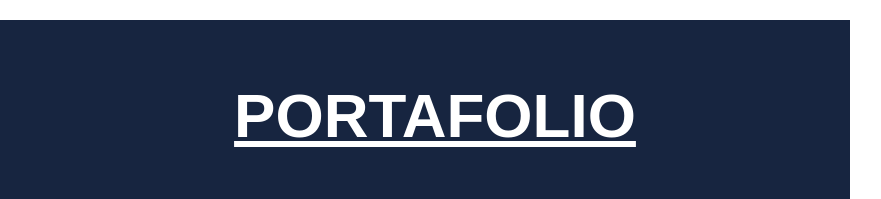
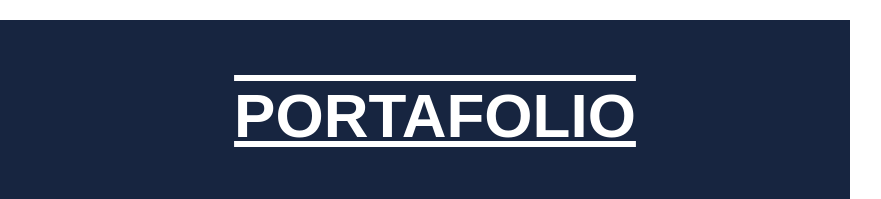
Before and after one commit to DanielLopez7e8/DanielLopez-ITB2425-MDS, a plain HTML site: page TA04/pagines/p1.html in a window 1280 px wide. Shown: the top 199 px of the page, 302-1183 px from the left. Drawn offline with Linux system fonts and the light colour scheme.

```diff
--- a/TA04/css/elmeuestile.css
+++ b/TA04/css/elmeuestile.css
@@ -132,6 +132,16 @@ h1.under {
     padding-left: 194px;
 }
 
+p.underover {
+    text-decoration: underline overline;
+    font-family: 'Maven Pro', sans-serif;
+    font-weight: bold;
+    text-transform: uppercase;
+    margin: 1;
+    font-size: 62px;
+    padding-top: 1px; /* Asegura que el texto no se superponga con el logo */
+    padding-left: 194px;
+}
 
 #primer_imagen {
     width: 100%;
--- a/TA04/pagines/p1.html
+++ b/TA04/pagines/p1.html
@@ -11,7 +11,7 @@
     <div id="caixa">
         <header id="header_superior">
             <img src="../imatges/itb-removebg-preview.png" alt="Logo" id="logo"> <!-- Add logo here -->
-            <h1 class="under">Portafolio</h1>
+            <p class="underover">Portafolio</h1>
         </header>
 
         <section1>
@@ -47,6 +47,7 @@
           <p>&copy; 2024 Grupo 2. Todos los derechos reservados para el grupo 2.</p>
         </div>
     </div>
+    <script src="/TA04/script.js"></script>
 </body>
-<script src="script.js"></script>
+
 </html>
--- a/TA04/script.js
+++ b/TA04/script.js
@@ -3,7 +3,7 @@ document.addEventListener("DOMContentLoaded", function() {
     document.addEventListener("visibilitychange", function() {
         if (document.hidden) {
             // Cambiar el título cuando la página no es visible
-            document.title = "¡No te vayas :(";
+            document.title = "¡No te vayas!:(";
         } else {
             // Restaurar el título original cuando la página vuelve a ser visible
             document.title = "HOME";
```
Also changed, not shown: TA04/pagines/listado.html (+1 -1 lines), TA04/pagines/p2.html (+3 -2 lines).
